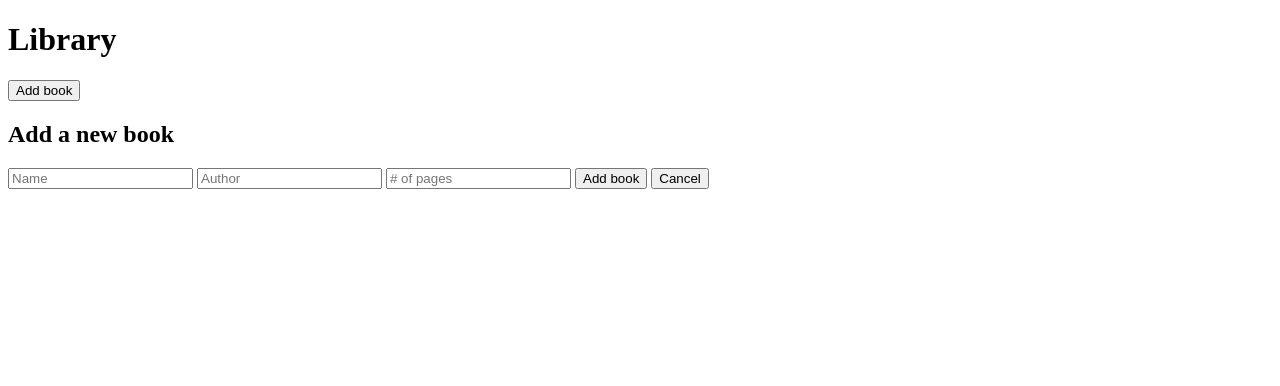
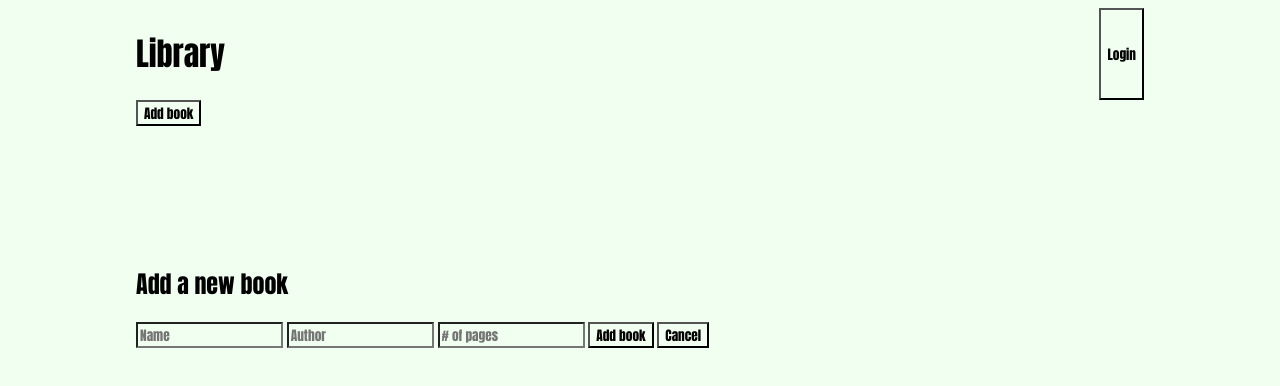
Before and after one commit to hergottwilliam/library, a plain HTML site: page index.html in a window 1280 px wide. Both pictures are taken after a click on the button "Add book". Drawn offline with Linux system fonts and the light colour scheme.

Commit message:
login button added, css grid with 4 x infinite rows now works when book is added

```diff
--- a/index.html
+++ b/index.html
@@ -9,11 +9,15 @@
     <script src="script.js" defer></script>
 </head>
 <body>
-    <h1>Library</h1>
+    <div class="header">
+        <h1 class="title">Library</h1>
+        <button>Login</button>
+    </div>
+    <div class="container">
         <button class="btn" id="addBookButton">Add book</button>
-    <div class="bookShelf">
 
-    </div>
+        <div class="bookShelf"></div>
+
         <div class="formPopup" id="addBookFormPopup">
             <form name= "addBookForm" id="addBookForm">
                 <h2>Add a new book</h2>
@@ -28,5 +32,7 @@
                 <button type="button" class="btn" id="cancelFormButton">Cancel</button>
             </form>
         </div>
+    </div>
+
 </body>
 </html>
--- a/style.css
+++ b/style.css
@@ -1,3 +1,34 @@
+*{
+    font-family: Impact, Haettenschweiler, 'Arial Narrow Bold', sans-serif;
+    background-color: honeydew;
+}
+
+.header{
+    display: flex;
+    justify-content: space-between;
+    margin-left: 10vw;
+    margin-right: 10vw;
+}
+
+.container{
+    margin-left: 10vw;
+    margin-right: 10vw;
+}
+
+.bookShelf {
+    display: grid;
+    grid-template-columns: repeat(4, 1fr);
+    grid-template-rows: repeat(auto-fill, 120px);
+    row-gap: 5em;
+    column-gap: 1em;
+}
+
+.bookCard{
+    border: 2px solid black;
+    width: fit-content;
+}
+
+
 #addBookFormPopup {
     display: none;
 }
```
Lines whose indentation alone changed are shown as unchanged.
